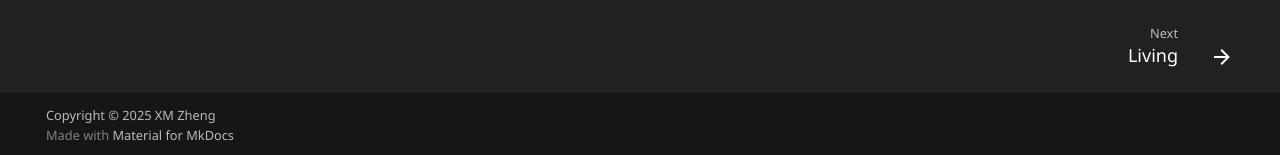
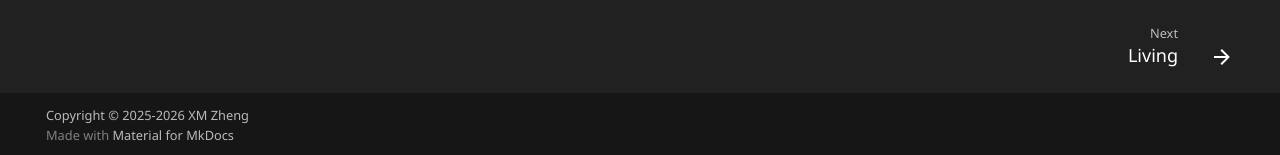
Before and after one commit to simonzxm/blog, an MkDocs documentation site: the page built from docs/index.md, in a window 1280 px wide and 900 px high, scrolled down 3174 px. Shown: the part 742-897 px from the top of the window. Built offline with MkDocs 1.6.1 and Material for MkDocs 9.7.7, drawn with Linux system fonts in a browser that asks for light colours.

Commit message:
Update copyright

```diff
--- a/mkdocs.yml
+++ b/mkdocs.yml
@@ -1,6 +1,6 @@
 site_name: XM Zheng's Blog
 site_url: https://xmzheng.cn/
-copyright: Copyright &copy; 2025 XM Zheng
+copyright: Copyright &copy; 2025-2026 XM Zheng
 
 theme:
   name: material
@@ -54,14 +54,20 @@ markdown_extensions:
   - admonition
   - pymdownx.arithmatex:
       generic: true
+  - pymdownx.blocks.admonition
   - pymdownx.blocks.details
+  - pymdownx.caret
+  - pymdownx.critic
   - pymdownx.details
   - pymdownx.highlight:
       line_spans: __span
   - pymdownx.inlinehilite
+  - pymdownx.keys
+  - pymdownx.mark
   - pymdownx.superfences
   - pymdownx.tabbed:
       alternate_style: true
+  - pymdownx.tilde
   - toc:
       permalink: true
 
```
